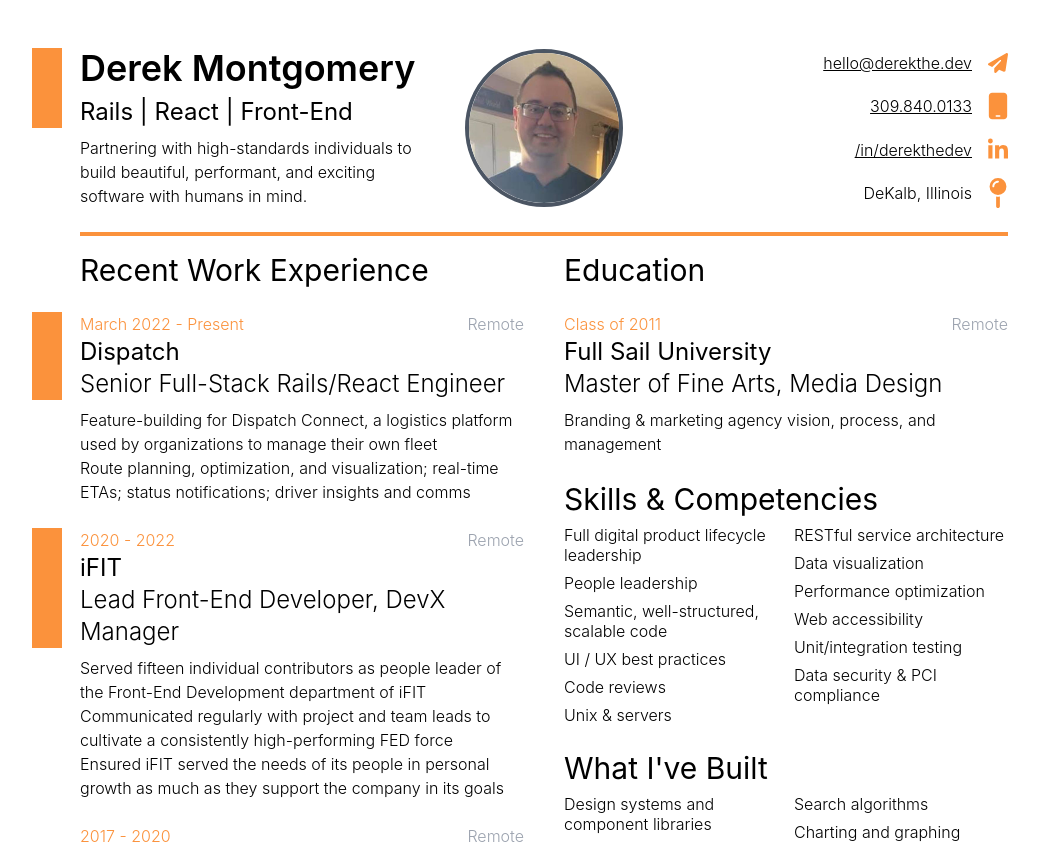
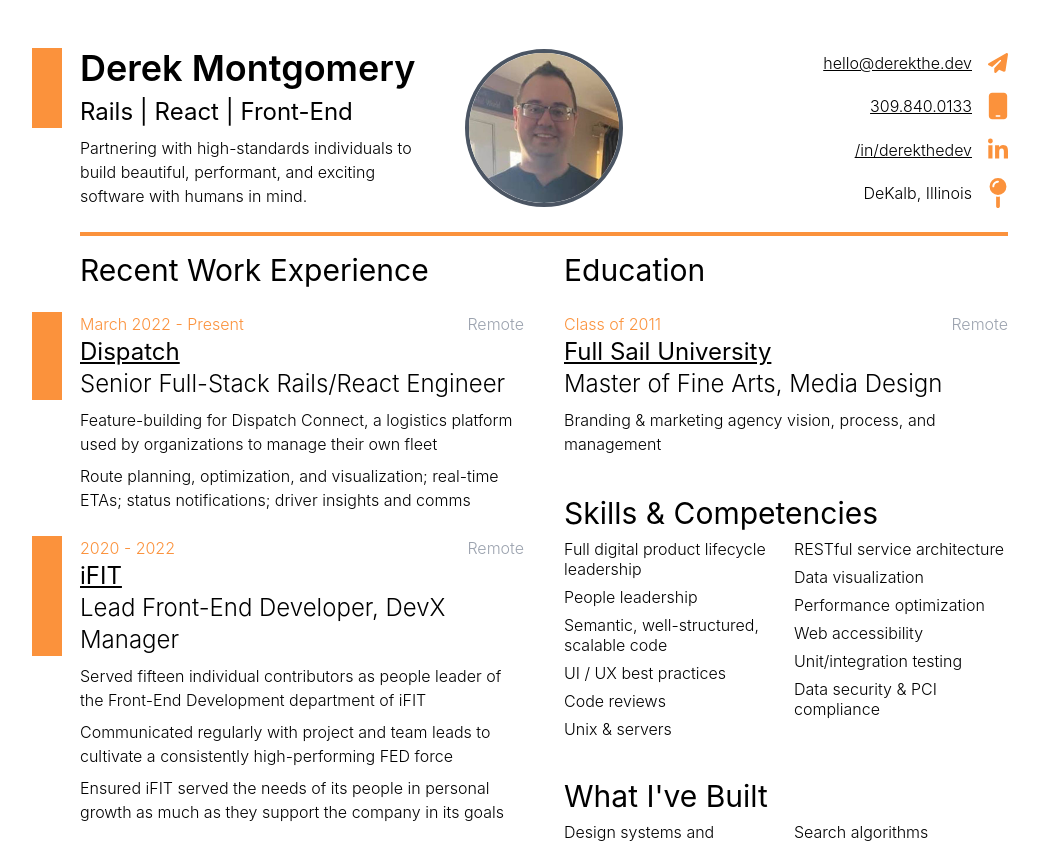
Before and after one commit to DerektheDev/derekthe-dev, a Next.js app: page /resume in a window 1280 px wide. Shown: the top 844 px of the page, without its empty margins (96-1135 px from the left). Built offline with nearby package versions, Linux system fonts and the light colour scheme.

Commit message:
add links to jobs

```diff
--- a/data/resume-data.js
+++ b/data/resume-data.js
@@ -1,6 +1,7 @@
 export const jobs = [
   {
     title: "Dispatch",
+    titleLink: "https://dispatchit.com",
     subtitle: "Senior Full-Stack Rails/React Engineer",
     dateRange: ["March 2022", "Present"],
     location: "Remote",
@@ -11,6 +12,7 @@ export const jobs = [
   },
   {
     title: "iFIT",
+    titleLink: "https://ifit.com",
     subtitle: "Lead Front-End Developer, DevX Manager",
     dateRange: ["2020", "2022"],
     location: "Remote",
@@ -22,6 +24,7 @@ export const jobs = [
   },
   {
     title: "iFIT",
+    titleLink: "https://ifit.com",
     subtitle: "Senior Front-End Developer",
     dateRange: ["2017", "2020"],
     location: "Remote",
@@ -34,6 +37,7 @@ export const jobs = [
   },
   {
     title: "Gyve",
+    titleLink: "https://gyve.com",
     subtitle: "Co-Founder, Technical Lead",
     dateRange: ["2016", "2018"],
     location: "Remote",
@@ -58,6 +62,7 @@ export const jobs = [
 export const schools = [
   {
     title: "Full Sail University",
+    titleLink: "https://fullsail.edu",
     subtitle: "Master of Fine Arts, Media Design",
     dateRange: ["Class of 2011"],
     location: "Remote",
--- a/pages/resume/key-point.js
+++ b/pages/resume/key-point.js
@@ -1,5 +1,3 @@
-import React from "react";
-
 const KeyPoint = ({
   highlightEntries,
   title = "Default Title",
@@ -12,7 +10,15 @@ const KeyPoint = ({
 
     {entries.map(
       (
-        { title, subtitle, bullets, dateRange, location, suppressHighlight },
+        {
+          title,
+          subtitle,
+          titleLink,
+          bullets,
+          dateRange,
+          location,
+          suppressHighlight,
+        },
         index
       ) => {
         let highlightClass;
@@ -31,10 +37,23 @@ const KeyPoint = ({
                 )}
                 <h3 className="text-gray-400">{location}</h3>
               </div>
-              <h3 className="text-2xl font-normal">{title}</h3>
+              <h3 className="text-2xl font-normal">
+                {titleLink ? (
+                  <a
+                    href={titleLink}
+                    target="_blank"
+                    rel="noreferrer"
+                    className="underline hover:no-underline"
+                  >
+                    {title}
+                  </a>
+                ) : (
+                  title
+                )}
+              </h3>
               <h4 className="text-2xl font-light">{subtitle}</h4>
             </div>
-            <ul>
+            <ul className="flex flex-col gap-2">
               {bullets.map((bullet, index) => (
                 <li key={index} className="font-light">
                   {bullet}
--- a/tailwind.config.js
+++ b/tailwind.config.js
@@ -5,7 +5,12 @@ module.exports = {
     "./components/**/*.{js,ts,jsx,tsx}",
   ],
   theme: {
-    extend: {},
+    extend: {
+      screens: {
+        print: { raw: "print" },
+        screen: { raw: "screen" },
+      },
+    },
   },
   plugins: [],
 };
```
